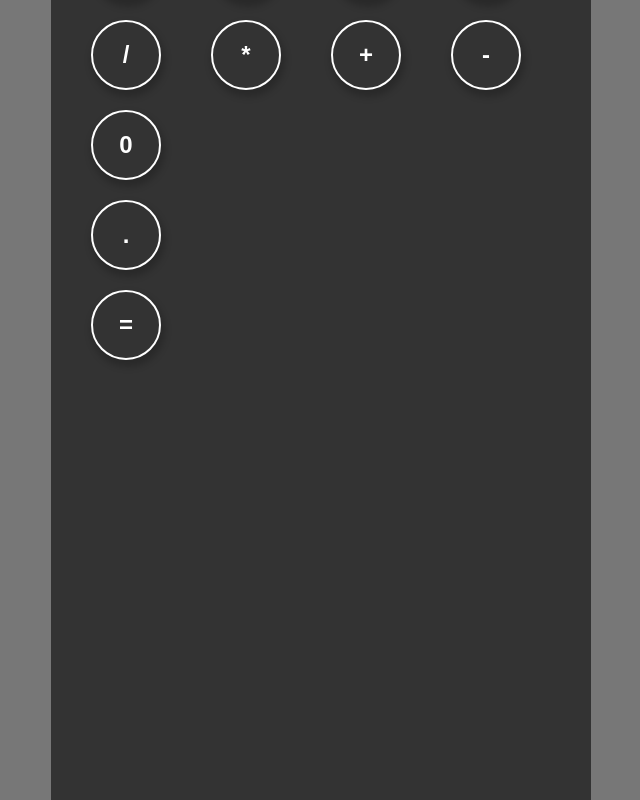
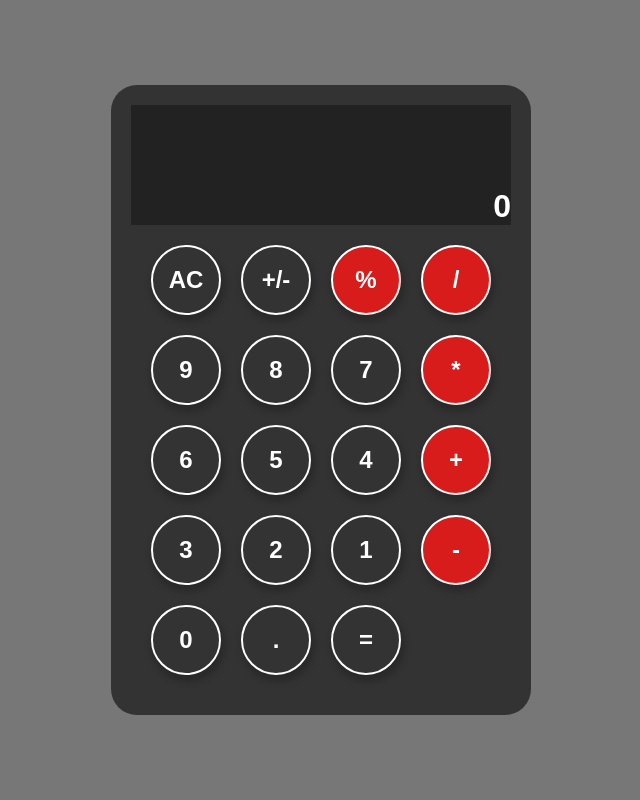
Before and after one commit to Arinpe/Calculator_-React, a React (Create React App) app: page / in a window 1280 px wide. Shown: the top 800 px of the page, without its empty margins (319-959 px from the left). Built offline with nearby package versions, Linux system fonts and the light colour scheme.

Commit message:
Fix compile error

```diff
--- a/src/components/ButtonPanel.js
+++ b/src/components/ButtonPanel.js
@@ -1,43 +1,7 @@
 import PropTypes from 'prop-types';
-import Button from './Button';
-import calculate from '../logic/calculate';
 
-const buttons = [
-  ['AC', '+/-', '%', '/'],
-  ['9', '8', '7', '*'],
-  ['6', '5', '4', '+'],
-  ['3', '2', '1', '-'],
-  ['0', '.', '='],
-];
-
-export default function ButtonPanel({ prev, next, total, operator, updateValue}) {
-  const   handleClick = e => {
-    const res = calculate({
-      total, next, operator, prev,
-    }, e.target.value);
-
-    updateValue({
-      ...res,
-    })
-  };
-  return <div className="button_panel">
-    {buttons.map(group => (
-                <div key={group} className="row">
-                  {group.map(button => {
-                    const operators = ['+', '-', '*', '/', '='];
-                    const isOperator = operators.includes(button);
-                    return (
-                      <Button
-                        onClick={handleClick}
-                        key={button}
-                        name={button}
-                        color={isOperator}
-                        wide={button === '0'}
-                      />
-                    );
-                  })}
-                </div>
-              ))}</div>;
+export default function ButtonPanel({ children }) {
+  return <div className="button_panel">{children}</div>;
 }
 
 ButtonPanel.propTypes = {
--- a/src/components/Calculator.js
+++ b/src/components/Calculator.js
@@ -1,7 +1,6 @@
 import React, { Component, useState } from 'react';
 import ButtonPannel from './ButtonPanel';
 import Display from './Display';
-
 
 const Calculator = () => {
   const [state, setState] = useState({
@@ -26,7 +25,7 @@ const Calculator = () => {
     prev, next, total, operator,
   } = state;
 
-    const updateValue = (val) => setState(val);
+  const updateValue = val => setState(val);
   return (
     <>
       <div className="App">
@@ -37,6 +36,6 @@ const Calculator = () => {
       </div>
     </>
   );
-}
+};
 
 export default Calculator;
```
Also changed, not shown: 1 other file (tests, documents, lock files or other folders). Lines whose indentation alone changed are shown as unchanged.
